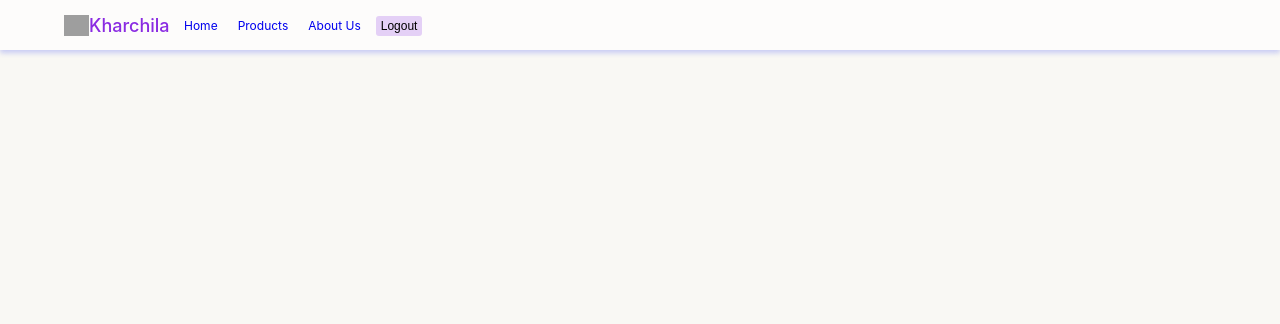
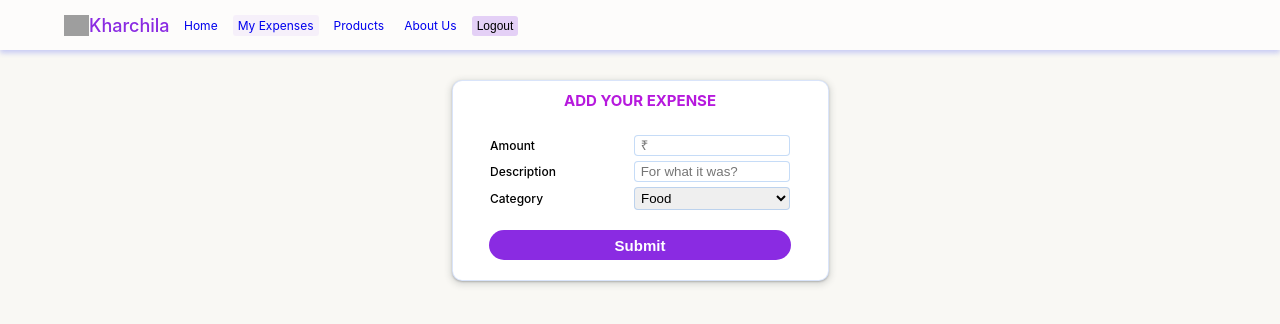
Before and after one commit to Theoutrace/ExpenseTrackerReact, a React (Create React App) app: page /expenses in a window 1280 px wide. Shown: the top 324 px of the page. Built offline with nearby package versions, Linux system fonts and the light colour scheme; sample sign-in values are in the browser's storage; grey boxes are pictures that could not be loaded.

Commit message:
Expense added with form in my expense menu

```diff
--- a/src/App.js
+++ b/src/App.js
@@ -3,6 +3,7 @@ import { useContext } from 'react';
 import { Navigate, Route, Routes } from 'react-router-dom';
 import './App.css';
 import Header from './components/header/Header';
+import ExpensePage from './pages/ExpensePage';
 import ForgotPassword from './pages/ForgotPassword';
 import LoginSignup from './pages/LoginSignup';
 import Profile from './pages/Profile';
@@ -18,6 +19,8 @@ function App() {
         <Routes>
           <Route path='/' element={<Navigate to='/home'/>}/>
           {!authCtx.isLoggedIn && <Route path='/login' element={<LoginSignup/>}/>}
+          {authCtx.isLoggedIn && <Route path='/expenses' element={<ExpensePage/>}/>}
+          {!authCtx.isLoggedIn && <Route path='/expenses' element={<Navigate to='/login'/>}/>}
           {authCtx.isLoggedIn && <Route path='/welcome' element={<WelcomePage/>}/>}
           {authCtx.isLoggedIn && <Route path='/profile' element={<Profile/>}/>}
           {!authCtx.isLoggedIn && <Route path='/welcome' element={<Navigate to='/login'/>}/>}
--- a/src/Store/auth/auth-context.js
+++ b/src/Store/auth/auth-context.js
@@ -19,7 +19,7 @@ export const AuthContextProvider = (props)=>{
     const loginHandler = (token)=>{
         localStorage.setItem('token', token)
         setToken(token)
-        console.log('User has successfully signed up');
+        // console.log('User has successfully signed up');
     }
 
     const logoutHandler = ()=>{
--- /dev/null
+++ b/src/components/expense/SingleExpense.css
@@ -0,0 +1,67 @@
+.amt-cat-container{
+    /* background-color: aqua; */
+    display: flex;
+    flex-direction: row;
+    justify-content: space-between;
+    align-items: center;
+    padding-left: 25px;
+    padding-right: 25px;
+}
+
+
+
+.amt-cntnr{
+    /* background-color: aquamarine; */
+    display: flex;
+    justify-content: space-between;
+    width: 100px;
+    align-items: center;
+}
+
+.img-logo-cnt-nr{
+    /* background-color: rgb(70, 225, 225); */
+    display: flex;
+    align-items: center;
+    justify-content: center;
+}
+
+.amt-txt-cnt{
+    /* background-color: azure; */
+    font-size: 18px;
+    font-weight: 600;
+    color: blueviolet;
+    width: 70px;
+    display: flex;
+    justify-content: left;
+    margin-left: 5px;
+    font-size: 14px;
+}
+
+
+.desc-otr-cntr{
+    /* background-color: aqua; */
+    padding-left: 25px;
+    margin-top: 5px;
+    display: flex;
+    justify-content: space-between;
+    align-items: center;
+    padding-right: 25px;
+}
+
+.desc-title-txt{
+    font-size: 12px;
+    /* background-color: brown; */
+    width: 70px;
+    display: flex;
+    align-items: flex-start;
+    justify-content: left;
+}
+
+.desc-desc-txt-usr-dfnd{
+    /* background-color: blueviolet; */
+    width: 200px;
+    display: flex;
+    justify-content: left;
+    align-items: center;
+    margin-left: 5px;
+}
--- /dev/null
+++ b/src/components/expense/SingleExpense.js
@@ -0,0 +1,32 @@
+import React from "react";
+import "./SingleExpense.css";
+import iconMoney from "./imagesExp/money.png";
+import iconCat from "./imagesExp/category.png";
+
+const SingleExpense = (props) => {
+//   console.log(props);
+  return (
+    <div className={props.className}>
+      <div className="amt-cat-container">
+        <div className="amt-cntnr">
+          <div className="img-logo-cnt-nr">
+            <img src={iconMoney} alt="" width="25"></img>
+          </div>
+          <div className="amt-txt-cnt">₹ {props.expObj.amount}</div>
+        </div>
+        <div className="amt-cntnr">
+        <div className="img-logo-cnt-nr">
+            <img src={iconCat} alt="" width="25"></img>
+          </div>
+          <div className="amt-txt-cnt size-prob">{props.expObj.category}</div>
+        </div>
+      </div>
+      <div className="desc-otr-cntr">
+        <div className="desc-title-txt">Description: </div>
+        <div className="desc-desc-txt-usr-dfnd">{props.expObj.description}</div>
+      </div>
+    </div>
+  );
+};
+
+export default SingleExpense;
--- /dev/null
+++ b/src/components/forms/AddExpense.css
@@ -0,0 +1,135 @@
+.addExpense-contner{
+    /* background-color: aqua; */
+    /* padding-top: 20px; */
+    display: flex;
+    justify-content: center;
+    flex-direction: column;
+    justify-content: center;
+    /* z-index: 5; */
+}
+
+.adExp-form-cont-ner{
+    background-color: rgb(255, 255, 255);
+    margin-top: 10px;
+    border: 1px solid rgba(124, 162, 238, 0.289);
+    padding: 10px;
+    width: 355px;
+    border-radius: 10px;
+    box-shadow: rgba(60, 64, 67, 0.3) 0px 1px 2px 0px, rgba(60, 64, 67, 0.15) 0px 2px 6px 2px;
+
+}
+
+.adExp-text-conter{
+    /* background-color: aqua; */
+    font-weight: 700;
+    margin-bottom: 20px;
+    font-size: 15px;
+    color: rgb(182, 25, 221);
+    text-transform: uppercase;
+}
+
+.adEx-all-item-t-ner{
+    /* background-color: aqua; */
+    padding: 0px 20px 10px 20px;
+    display: flex;
+    flex-direction: column;
+    justify-content: space-between;
+    align-items: center;
+}
+
+.adEx-mon-ab1-cont-ner{
+    /* background-color: aliceblue; */
+    width: 300px;
+    margin-top: 5px;
+    display: flex;
+    justify-content: space-between;
+    align-items: center;
+}
+
+.adEx-label-txt-cont-ner{
+    /* background-color: rgb(33, 218, 218); */
+    font-size: 12px;
+    display: flex;
+    align-items: center;
+    justify-content: left;
+    font-weight: 500;
+    width: 110px;
+}
+
+.adEx-input-cont-nr{
+    /* background-color: aquamarine; */
+    width: 150px;
+    border: 1px solid rgba(99, 160, 234, 0.365);
+    border-radius: 4px;
+    padding: 2px;
+}
+
+.adEx-input-cont-nr:focus{
+    /* background-color: aquamarine; */
+    width: 150px;
+    border: 1px solid rgba(99, 160, 234, 0.365);
+    border-radius: 4px;
+    padding: 2px;
+    outline: none;
+}
+
+.select-opt-prev{
+    width: 156px;
+}
+.select-opt-prev:focus{
+    width: 156px;
+}
+
+.sbmt-btn-cntner{
+    margin-top: 20px;
+    /* background-color: aqua; */
+    width: 100%;
+    height: 30px;
+    display: flex;
+    justify-content: center;
+    align-items: center;
+}
+
+.sbmt-btn-cntner button{
+    background-color: blueviolet;
+    width: 96%;
+    height: 30px;
+    border: 1px solid rgba(128, 0, 128, 0) ;
+    border-radius: 20px;
+    cursor: pointer;
+    font-size: 15px;
+    font-weight: 600;
+    color: rgb(255, 255, 255);
+}
+
+.sbmt-btn-cntner button:hover{
+    background-color: rgb(255, 255, 255);
+    width: 96%;
+    height: 30px;
+    border: 1px solid blueviolet ;
+    border-radius: 20px;
+    cursor: pointer;
+    font-size: 15px;
+    font-weight: 600;
+    color: blueviolet;
+}
+
+.ssingle-obj{
+    width: 280px;
+    box-shadow: rgba(0, 0, 0, 0.25) 0px 25px 50px -12px;box-shadow: rgba(0, 0, 0, 0.02) 0px 1px 3px 0px, rgba(27, 31, 35, 0.15) 0px 0px 0px 1px;
+}
+
+.all-exp-container-tog{
+    /* background-color: blueviolet; */
+    overflow-y:scroll;
+    padding-bottom: 10px;
+    height: 320px;
+    display: flex;
+    flex-direction: column;
+    align-items: center;
+    border-bottom: 1px dashed rgba(128, 128, 128, 0.235);
+}
+
+.all-exp-container-tog::-webkit-scrollbar{
+    display: none;
+}
--- /dev/null
+++ b/src/components/forms/AddExpense.js
@@ -0,0 +1,102 @@
+import React, { useRef, useState } from "react";
+import SingleExpense from "../expense/SingleExpense";
+import "./AddExpense.css";
+
+const AddExpense = () => {
+  const [expen, setExpe] = useState([]);
+  const meoneyRef = useRef();
+  const descRef = useRef();
+  const catRef = useRef();
+
+  const singleExpFormSubmitHandler = (e) => {
+    e.preventDefault();
+
+    const enteredAmount = meoneyRef.current.value;
+    const enteredDesc = descRef.current.value;
+    const enteredCat = catRef.current.value;
+
+    const expObj = {
+      amount: enteredAmount,
+      description: enteredDesc,
+      category: enteredCat,
+    };
+
+    setExpe((prev) => [...prev, expObj]);
+
+    meoneyRef.current.value = "";
+    descRef.current.value = "";
+    catRef.current.value = "";
+  };
+
+  return (
+    <div className="addExpense-contner">
+      <form
+        onSubmit={singleExpFormSubmitHandler}
+        className="adExp-form-cont-ner"
+      >
+        <div className="adExp-text-conter">Add Your expense</div>
+        <div className="adEx-all-item-t-ner">
+          <div className="adEx-mon-ab1-cont-ner">
+            <label htmlFor="money-id-id" className="adEx-label-txt-cont-ner">
+              Amount
+            </label>
+            <input
+              type="number"
+              id="money-id-id"
+              className="adEx-input-cont-nr"
+              placeholder=" ₹"
+              required
+              ref={meoneyRef}
+            />
+          </div>
+          <div className="adEx-mon-ab1-cont-ner">
+            <label htmlFor="desc-id-id" className="adEx-label-txt-cont-ner">
+              Description
+            </label>
+            <input
+              id="desc-id-id"
+              className="adEx-input-cont-nr"
+              placeholder=" For what it was?"
+              required
+              ref={descRef}
+            />
+          </div>
+          <div className="adEx-mon-ab1-cont-ner">
+            <label htmlFor="cat-id-id" className="adEx-label-txt-cont-ner">
+              Category
+            </label>
+            <select
+              type="text"
+              id="cat-id-id"
+              className="adEx-input-cont-nr select-opt-prev"
+              ref={catRef}
+            >
+              <option disabled>Select</option>
+              <option>Food</option>
+              <option>Petrol</option>
+              <option>EMI</option>
+              <option>Party</option>
+              <option>Lending</option>
+              <option>Medical</option>
+            </select>
+          </div>
+          <div className="sbmt-btn-cntner">
+            <button>Submit</button>
+          </div>
+        </div>
+      </form>
+      <div className="all-exp-container-tog">
+        {expen.map((itm) => {
+          return (
+            <SingleExpense
+              className="ssingle-obj adExp-form-cont-ner"
+              expObj={itm}
+            />
+          );
+        })}
+      </div>
+    </div>
+  );
+};
+
+export default AddExpense;
--- a/src/components/header/Navbar.js
+++ b/src/components/header/Navbar.js
@@ -19,6 +19,7 @@ const Navbar = () => {
       <div className="app-logo-heading"><img src={iconHeader} alt="logo" width='25px'/><a href="/">Kharchila</a></div>
       <div>
         <NavLink to='/home' className={(status)=> status.isActive? 'nav-menu-active': 'nav-menu-not-active'}>Home</NavLink>
+        <NavLink to='/expenses' className={(status)=> status.isActive? 'nav-menu-active': 'nav-menu-not-active'}>My Expenses</NavLink>
         <NavLink to='/products' className={(status)=> status.isActive? 'nav-menu-active': 'nav-menu-not-active'}>Products</NavLink>
         <NavLink to='/about' className={(status)=> status.isActive? 'nav-menu-active': 'nav-menu-not-active'}>About Us</NavLink>
         {!authCtx.isLoggedIn && <NavLink to='/login' ><button className='sign-in-btn-navbar'>Sign In</button></NavLink>}
--- /dev/null
+++ b/src/pages/ExpensePage.css
@@ -0,0 +1,7 @@
+.expense-page-component{
+    margin-top: 20px;
+    display: flex;
+    align-items: center;
+    justify-content: center;
+    flex-direction: column;
+}
--- /dev/null
+++ b/src/pages/ExpensePage.js
@@ -0,0 +1,13 @@
+import React from 'react'
+import AddExpense from '../components/forms/AddExpense'
+import './ExpensePage.css'
+
+const ExpensePage = () => {
+  return (
+    <div className='expense-page-component'>
+      <AddExpense/>
+    </div>
+  )
+}
+
+export default ExpensePage
--- a/src/pages/ForgotPassword.js
+++ b/src/pages/ForgotPassword.js
@@ -20,7 +20,7 @@ const ForgotPassword = () => {
     }).then(res=>{
       if(res.ok){
         return res.json().then(data=>{
-          console.log(data);
+          // console.log(data);
           setResp(false)
         })
       }
```
Also changed, not shown: src/components/expense/imagesExp/category.png (added), src/components/expense/imagesExp/money.png (added).
